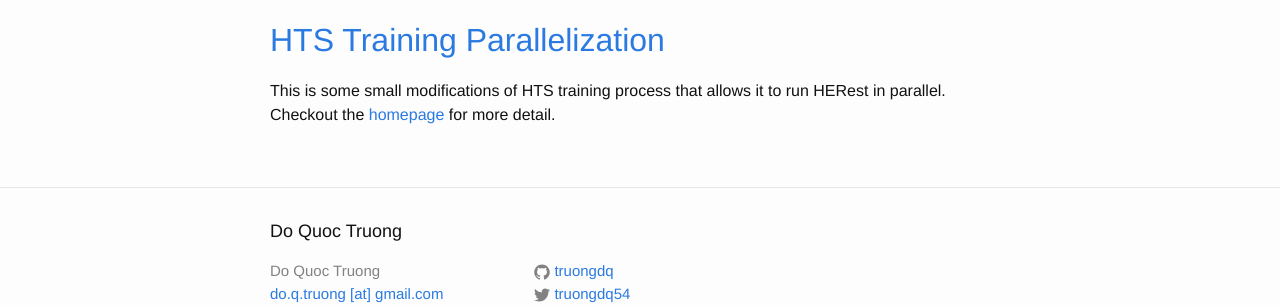
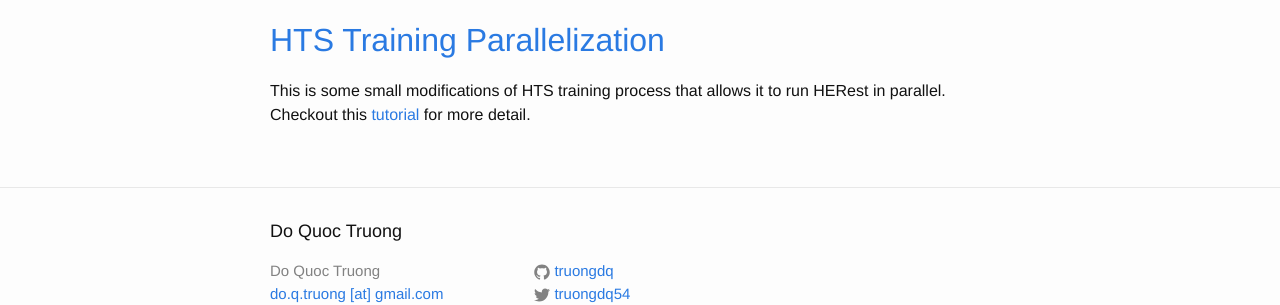
Before and after one commit to truongdo/truongdo.github.io, a Jekyll site: the page built from softwares_tools.md, in a window 1280 px wide. Shown: the part 802-1107 px from the top of the page. Built offline with Jekyll 4.4.1, drawn with Linux system fonts in a browser that asks for light colours.

Commit message:
Change file extension

```diff
--- a/softwares_tools.md
+++ b/softwares_tools.md
@@ -22,4 +22,4 @@ the decision tree. Checkout the [github page](https://github.com/truongdq/hts_re
 This is a library for Python that support for IO operation in a smart and easy ways. Checkout the [homepage](https://github.com/truongdq/py_io) for more detail.
 
 ## [HTS Training Parallelization]({% post_url 2015-08-17-hts-parallel %}) ##
-This is some small modifications of HTS training process that allows it to run HERest in parallel. Checkout the [homepage]({% post_url 2015-08-17-hts-parallel %}) for more detail.
+This is some small modifications of HTS training process that allows it to run HERest in parallel. Checkout this [tutorial]({% post_url 2015-08-17-hts-parallel %}) for more detail.
```
Also changed, not shown: _posts/2015-08-16-hts-parallel.md (renamed from _posts/2015-08-16-hts-parallel.markdown), 3 other files.
